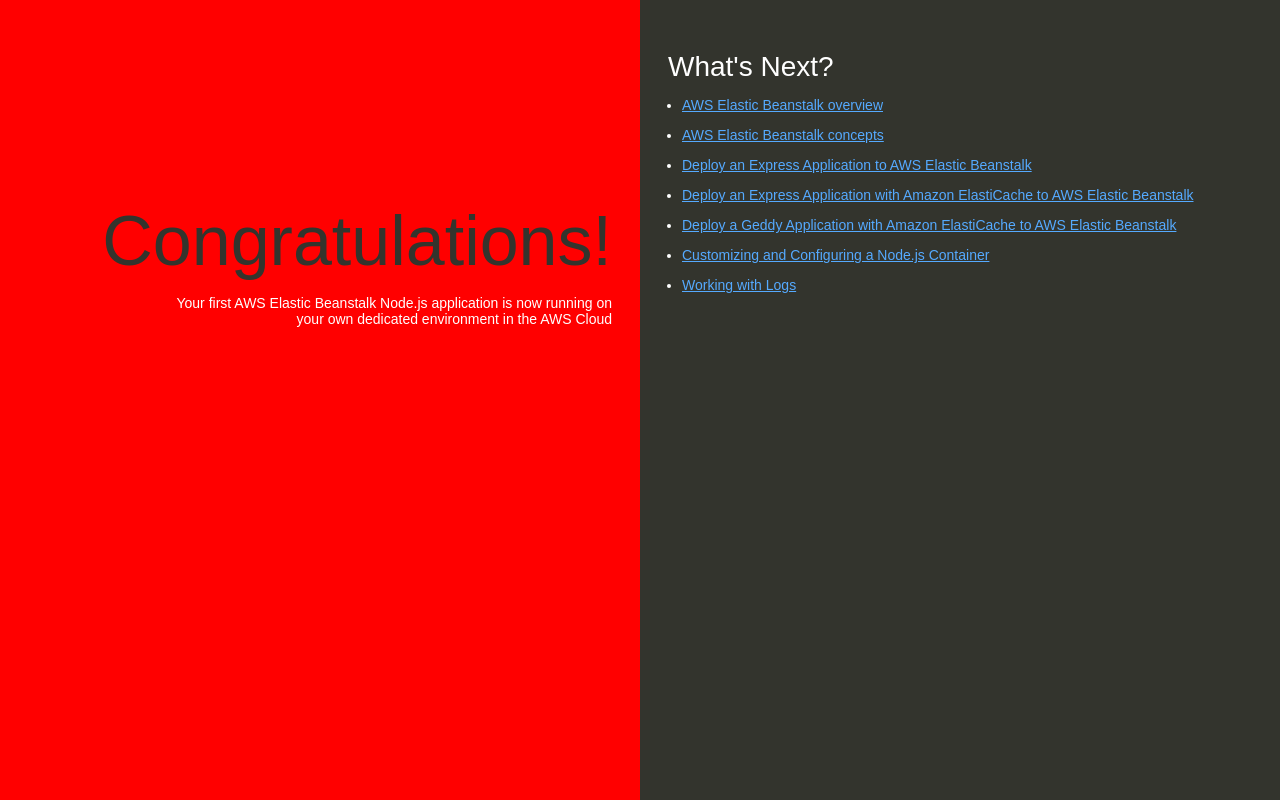
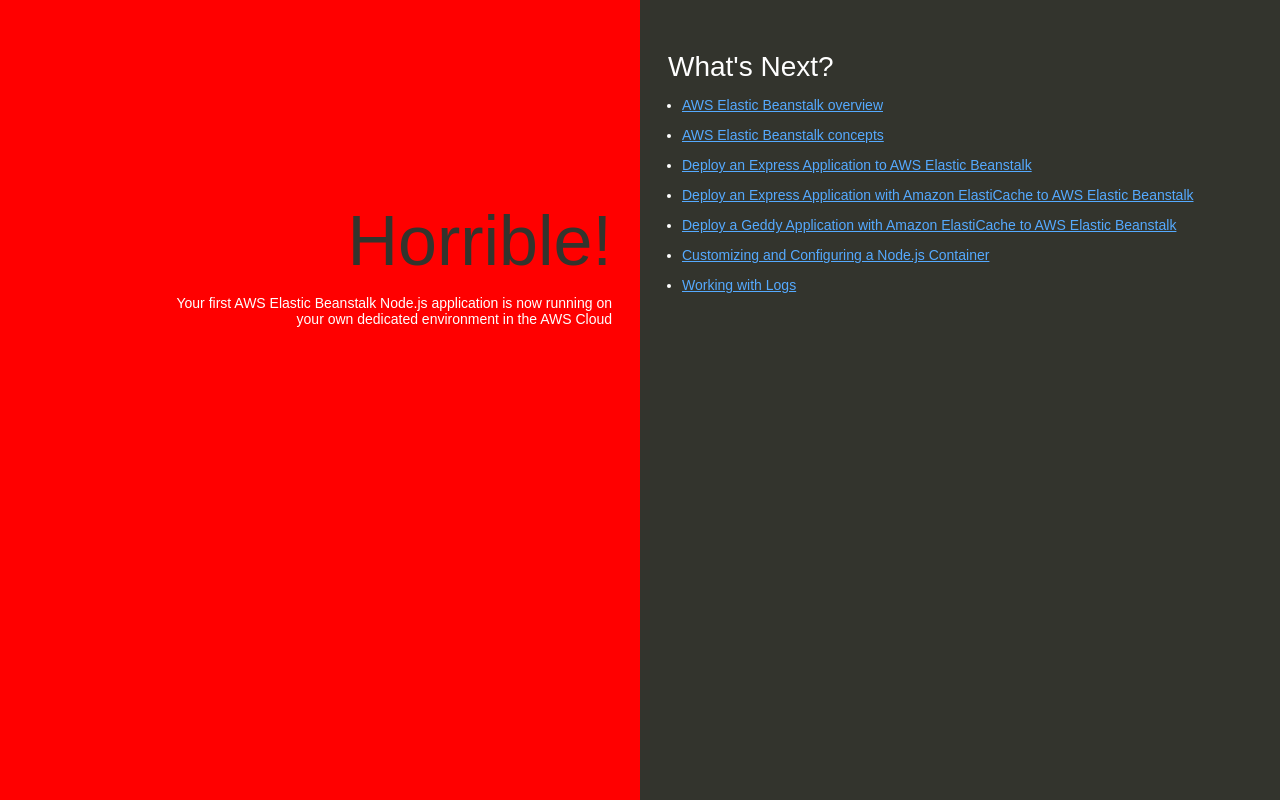
Before and after one commit to Sunday-Okey/my-nodejs-app, a website: page index.html in a window 1280 px wide. Drawn offline with Linux system fonts and the light colour scheme.

Commit message:
Update index.html

```diff
--- a/index.html
+++ b/index.html
@@ -74,7 +74,7 @@
   </head>
   <body>
     <div class="textColumn">
-      <h1>Congratulations!</h1>
+      <h1>Horrible!</h1>
       <p>Your first AWS Elastic Beanstalk Node.js application is now running on your own dedicated environment in the AWS Cloud</p>
     </div>
     <div class="linksColumn">
```
